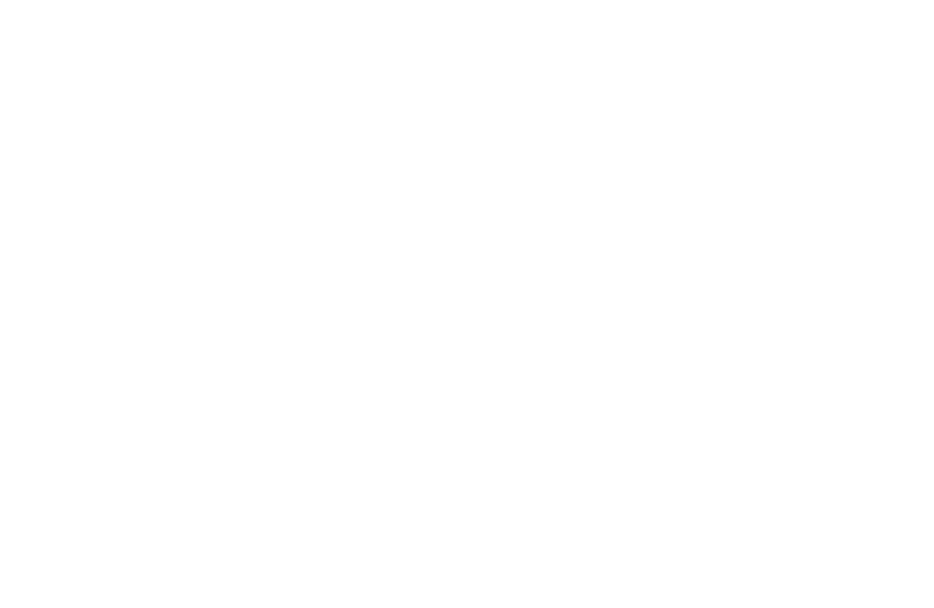
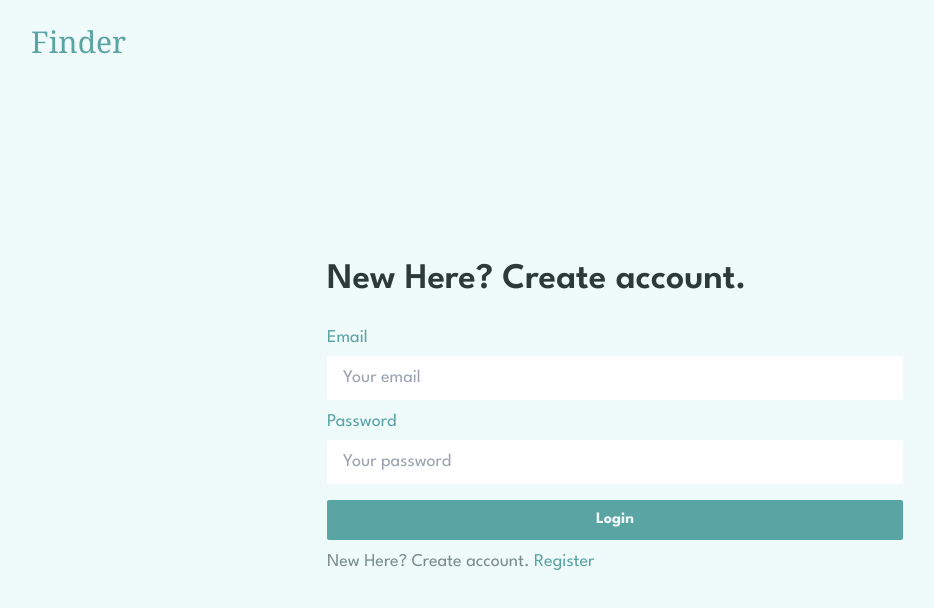
Before and after one commit to imbekrishna/job-listing-static, a React (Vite) app: page /auth in a window 1280 px wide. Before the commit this address had no page. Shown: the top 608 px of the page, without its empty margins (25-959 px from the left). Built offline with nearby package versions, Linux system fonts and the light colour scheme.

Commit message:
Added auth page

```diff
--- a/src/App.tsx
+++ b/src/App.tsx
@@ -3,6 +3,7 @@ import Layout from "./components/Layout";
 import HomePage from "./pages/HomePage";
 import DetailsPage from "./pages/DetailsPage";
 import AddJobForm from "./components/AddJobForm";
+import AuthPage from "./pages/AuthPage";
 
 const App = () => {
   return (
@@ -13,6 +14,7 @@ const App = () => {
         <Route path="/edit" Component={AddJobForm} />
         <Route path="/details/:jobId" Component={DetailsPage} />
       </Route>
+      <Route path="/auth" Component={AuthPage} />
     </Routes>
   );
 };
--- a/src/components/AddJobForm.tsx
+++ b/src/components/AddJobForm.tsx
@@ -1,65 +1,10 @@
-import { Field, FieldHookConfig, Form, Formik, useField } from "formik";
-import { ClassAttributes, InputHTMLAttributes, ReactNode } from "react";
+import { Field, Form, Formik } from "formik";
+import { useLocation, useNavigate } from "react-router-dom";
 import * as Yup from "yup";
-import { useLocation, useNavigate } from "react-router-dom";
 
+import { CONTRACT, LANGUAGES, LEVEL, SKILLS } from "../utils/constants";
 import CustomMultiSelect from "./MultiSelect";
-import { CONTRACT, LANGUAGES, LEVEL, SKILLS } from "../utils/constants";
-
-interface OtherProps {
-  children?: ReactNode;
-  label: string;
-}
-
-const TextInput = ({
-  label,
-  ...props
-}: OtherProps &
-  InputHTMLAttributes<HTMLInputElement> &
-  ClassAttributes<HTMLInputElement> &
-  FieldHookConfig<string>) => {
-  const [field, meta] = useField(props);
-  return (
-    <div className="flex flex-col gap-1">
-      <label className="text-lg text-primary" htmlFor={props.id || props.name}>
-        {label}
-      </label>
-      <input
-        className="rounded-sm p-2 indent-2 text-lg text-vDGCyan"
-        {...field}
-        {...props}
-      />
-      {meta.touched && meta.error ? (
-        <div className="text-red-500">{meta.error}</div>
-      ) : null}
-    </div>
-  );
-};
-
-const TextArea = ({
-  label,
-  ...props
-}: OtherProps &
-  InputHTMLAttributes<HTMLTextAreaElement> &
-  ClassAttributes<HTMLTextAreaElement> &
-  FieldHookConfig<string>) => {
-  const [field, meta] = useField(props);
-  return (
-    <div className="flex flex-col gap-1">
-      <label className="text-lg text-primary" htmlFor={props.id || props.name}>
-        {label}
-      </label>
-      <textarea
-        className="rounded-sm p-2 indent-2 text-lg text-vDGCyan"
-        {...field}
-        {...props}
-      />
-      {meta.touched && meta.error ? (
-        <div className="text-red-500">{meta.error}</div>
-      ) : null}
-    </div>
-  );
-};
+import { TextInput, TextArea } from "./FormikElements";
 
 const AddJobForm = () => {
   const navigate = useNavigate();
@@ -225,7 +170,10 @@ const AddJobForm = () => {
               className={`btn secondary ${isSubmitting && "bg-gray-400"}`}
               disabled={isSubmitting}
               type="submit"
-              onClick={() => navigate(-1)}
+              onClick={(e) => {
+                e.preventDefault();
+                navigate(-1);
+              }}
             >
               Cancel
             </button>
--- /dev/null
+++ b/src/components/FormikElements.tsx
@@ -0,0 +1,83 @@
+import { FieldHookConfig, useField } from "formik";
+import { ClassAttributes, InputHTMLAttributes, ReactNode } from "react";
+
+export interface OtherProps {
+  children?: ReactNode;
+  label: string;
+}
+
+export const TextInput = ({
+  label,
+  ...props
+}: OtherProps &
+  InputHTMLAttributes<HTMLInputElement> &
+  ClassAttributes<HTMLInputElement> &
+  FieldHookConfig<string>) => {
+  const [field, meta] = useField(props);
+  return (
+    <div className="flex flex-col gap-1">
+      <label className="text-lg text-primary" htmlFor={props.id || props.name}>
+        {label}
+      </label>
+      <input
+        className="rounded-sm p-2 indent-2 text-lg text-vDGCyan"
+        {...field}
+        {...props}
+      />
+      {meta.touched && meta.error ? (
+        <div className="text-red-500">{meta.error}</div>
+      ) : null}
+    </div>
+  );
+};
+
+export const TextArea = ({
+  label,
+  ...props
+}: OtherProps &
+  InputHTMLAttributes<HTMLTextAreaElement> &
+  ClassAttributes<HTMLTextAreaElement> &
+  FieldHookConfig<string>) => {
+  const [field, meta] = useField(props);
+  return (
+    <div className="flex flex-col gap-1">
+      <label className="text-lg text-primary" htmlFor={props.id || props.name}>
+        {label}
+      </label>
+      <textarea
+        className="rounded-sm p-2 indent-2 text-lg text-vDGCyan"
+        {...field}
+        {...props}
+      />
+      {meta.touched && meta.error ? (
+        <div className="text-red-500">{meta.error}</div>
+      ) : null}
+    </div>
+  );
+};
+
+export const CheckBox = ({
+  children,
+  ...props
+}: InputHTMLAttributes<HTMLInputElement> &
+  ClassAttributes<HTMLInputElement> &
+  FieldHookConfig<string>) => {
+  const [field, meta] = useField({ ...props, type: "checkbox" });
+
+  return (
+    <div className="my-3">
+      <label className="text-lg text-primary">
+        <input
+          className="mr-2 accent-primary"
+          type="checkbox"
+          {...field}
+          {...props}
+        />
+        {children}
+      </label>
+      {meta.touched && meta.error ? (
+        <div className="text-red-400">{meta.error}</div>
+      ) : null}
+    </div>
+  );
+};
--- a/src/components/Layout.tsx
+++ b/src/components/Layout.tsx
@@ -1,8 +1,9 @@
-import { Outlet } from "react-router-dom";
+import { Link, Outlet } from "react-router-dom";
 import bgHeaderDesktop from "../assets/images/bg-header-desktop.svg";
 import bgHeaderMobile from "../assets/images/bg-header-mobile.svg";
 
 const Layout = () => {
+  const loggedIn = false;
   return (
     <div className="min-h-screen">
       <div className="bg-primary">
@@ -12,6 +13,30 @@ const Layout = () => {
           alt=""
           className="hidden h-full w-full md:block"
         />
+        <div className="absolute left-0 top-0 flex h-auto w-full translate-y-1/2 items-center justify-between p-4 md:py-0 lg:px-16 lg:py-4 2xl:py-7">
+          <Link
+            to="/"
+            className="font-serif text-4xl font-bold tracking-wide text-white"
+          >
+            Finder
+          </Link>
+          {!loggedIn ? (
+            <Link to="/login" className="btn light ml-auto mr-8">
+              Login
+            </Link>
+          ) : (
+            <>
+              <Link to="/new" className="btn light ml-auto mr-8">
+                Add new
+              </Link>
+              <img
+                src="https://picsum.photos/100"
+                className="aspect-square h-min w-12 rounded-md"
+                alt=""
+              />
+            </>
+          )}
+        </div>
       </div>
       <div className="relative flex min-h-screen flex-col items-center bg-background px-6">
         <Outlet />
--- a/src/index.css
+++ b/src/index.css
@@ -17,3 +17,7 @@
 .btn.secondary {
   @apply border-2 border-primary bg-transparent text-primary;
 }
+
+.btn.light {
+  @apply min-w-24 border-2 border-white bg-transparent text-white transition-colors hover:bg-white hover:text-primary;
+}
--- /dev/null
+++ b/src/pages/AuthPage.tsx
@@ -0,0 +1,133 @@
+import { Formik, Form } from "formik";
+import * as Yup from "yup";
+import { TextInput, CheckBox } from "../components/FormikElements";
+import { useNavigate } from "react-router-dom";
+import { useState } from "react";
+
+const AuthPage = () => {
+  const navigate = useNavigate();
+  const [isLogin, setIsLogin] = useState(true);
+
+  const btnText = isLogin ? "Login" : "Register";
+  const toggleText = isLogin
+    ? "New Here? Create account."
+    : "Already have an account?";
+  const linkText = isLogin ? "Register" : "Login";
+
+  const toggleForms = (e: React.SyntheticEvent) => {
+    e.preventDefault();
+    setIsLogin((prev) => !prev);
+  };
+
+  const registerSchema = Yup.object({
+    name: Yup.string()
+      .max(15, "Must be 15 character or less")
+      .required("Required"),
+    email: Yup.string().email("Invalid email address").required("Required"),
+    password: Yup.string()
+      .required("Required")
+      .min(8, "Must be 8 characters or more"),
+    confirmPassword: Yup.string()
+      .oneOf([Yup.ref("password")], "Passwords must match")
+      .required("Required"),
+    acceptedTerms: Yup.boolean()
+      .required("Required")
+      .oneOf([true], "You must accept the terms and conditions"),
+  });
+
+  const loginSchema = Yup.object({
+    email: Yup.string().email("Invalid email address").required("Required"),
+    password: Yup.string()
+      .required("Required")
+      .min(8, "Must be 8 characters or more"),
+  });
+
+  return (
+    <div className="flex min-h-screen flex-col items-center justify-center bg-background p-6 lg:px-14">
+      <p className="self-start font-serif text-3xl text-primary">Finder</p>
+      <Formik
+        initialValues={{
+          name: "",
+          email: "",
+          password: "",
+          confirmPassword: "",
+          acceptedTerms: false,
+        }}
+        validationSchema={isLogin ? loginSchema : registerSchema}
+        onSubmit={(values, { setSubmitting }) => {
+          setTimeout(() => {
+            isLogin
+              ? console.log("login", values)
+              : console.log("register", values);
+            setSubmitting(false);
+            navigate("/");
+            return;
+          }, 400);
+        }}
+      >
+        {({ isSubmitting }) => (
+          <Form className="flex w-full max-w-screen-sm flex-1 flex-col justify-center gap-y-2 text-white lg:p-8">
+            <h1 className="mb-4 text-3xl font-semibold text-vDGCyan lg:text-4xl">
+              {toggleText}
+            </h1>
+            {!isLogin && (
+              <TextInput
+                label="Name"
+                name="name"
+                type="text"
+                placeholder="Your name"
+              />
+            )}
+            <TextInput
+              label="Email"
+              name="email"
+              type="email"
+              placeholder="Your email"
+            />
+            <TextInput
+              label="Password"
+              name="password"
+              type="password"
+              placeholder="Your password"
+            />
+
+            {!isLogin && (
+              <TextInput
+                label="Confirm Password"
+                name="confirmPassword"
+                type="password"
+                placeholder="Your password again"
+              />
+            )}
+
+            {!isLogin && (
+              <CheckBox name="acceptedTerms">
+                I accept the terms and conditions
+              </CheckBox>
+            )}
+
+            <button
+              className={`btn primary mt-2 text-white ${
+                isSubmitting && "bg-gray-400"
+              }`}
+              disabled={isSubmitting}
+              type="submit"
+            >
+              {btnText}
+            </button>
+            <p className="text-lg text-dGCyan">
+              {toggleText}{" "}
+              <button
+                className="text-primary hover:underline"
+                onClick={toggleForms}
+              >
+                {linkText}
+              </button>
+            </p>
+          </Form>
+        )}
+      </Formik>
+    </div>
+  );
+};
+export default AuthPage;
--- a/tailwind.config.js
+++ b/tailwind.config.js
@@ -15,6 +15,7 @@ export default {
       },
       boxShadow: {
         custom: "0px 10px 13px -3px rgb(91,164,164, 0.25);",
+        allSides: "0px 0px 13px -3px rgb(91,164,164, 0.25);",
       },
     },
   },
```
